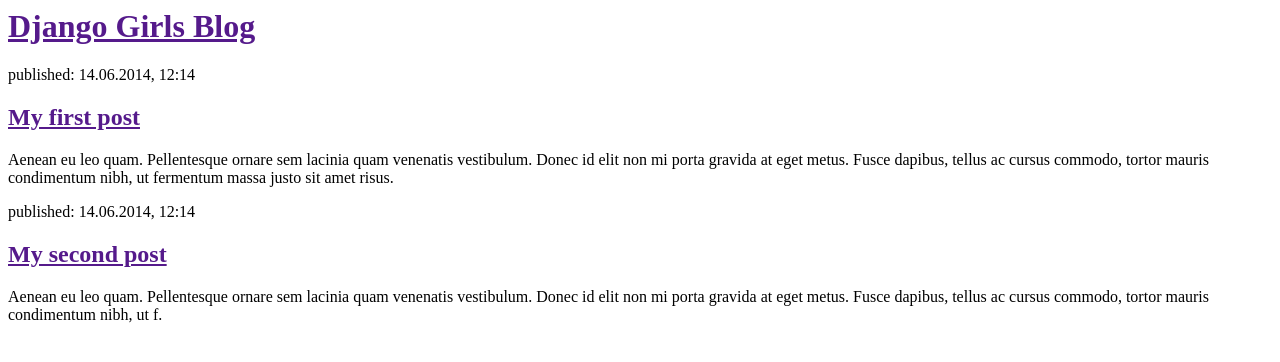
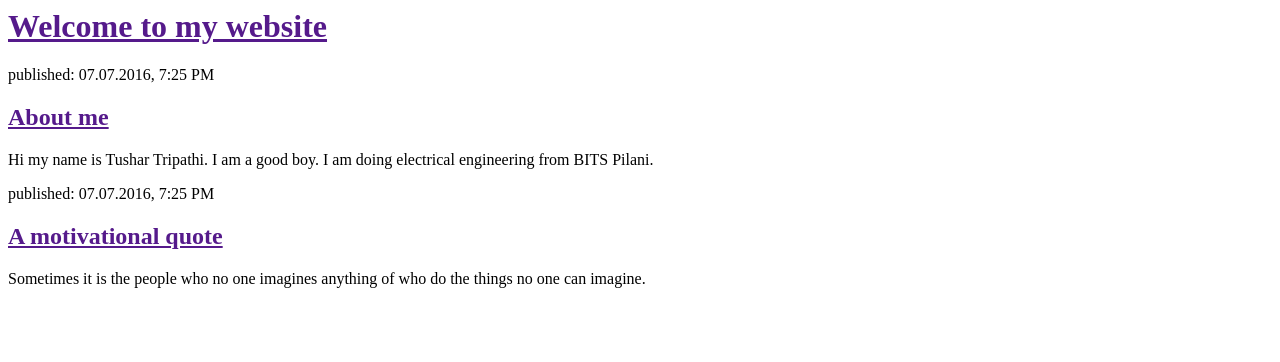
Before and after one commit to triptu/my-first-blog, a Django app: page / in a window 1280 px wide. Shown: the top 362 px of the page. Run offline with Django 3.2, Linux system fonts and the light colour scheme.

Commit message:
Changed the html of the sites.

```diff
--- a/blog/templates/blog/post_list.html
+++ b/blog/templates/blog/post_list.html
@@ -1,22 +1,22 @@
 <html>
     <head>
-        <title>Django Girls blog</title>
+        <title>Tushar Tripathi</title>
     </head>
     <body>
         <div>
-            <h1><a href="">Django Girls Blog</a></h1>
+            <h1><a href="">Welcome to my website</a></h1>
         </div>
 
         <div>
-            <p>published: 14.06.2014, 12:14</p>
-            <h2><a href="">My first post</a></h2>
-            <p>Aenean eu leo quam. Pellentesque ornare sem lacinia quam venenatis vestibulum. Donec id elit non mi porta gravida at eget metus. Fusce dapibus, tellus ac cursus commodo, tortor mauris condimentum nibh, ut fermentum massa justo sit amet risus.</p>
-        </div>
+            <p>published: 07.07.2016, 7:25 PM</p>
+            <h2><a href="">About me</a></h2>
+            <p> Hi my name is Tushar Tripathi. I am a good boy. I am doing electrical engineering from BITS Pilani.</p>
+            </div>
 
         <div>
-            <p>published: 14.06.2014, 12:14</p>
-            <h2><a href="">My second post</a></h2>
-            <p>Aenean eu leo quam. Pellentesque ornare sem lacinia quam venenatis vestibulum. Donec id elit non mi porta gravida at eget metus. Fusce dapibus, tellus ac cursus commodo, tortor mauris condimentum nibh, ut f.</p>
+            <p>published: 07.07.2016, 7:25 PM</p>
+            <h2><a href="">A motivational quote</a></h2>
+            <p>Sometimes it is the people who no one imagines anything of who do the things no one can imagine.</p>
         </div>
     </body>
 </html>
```
